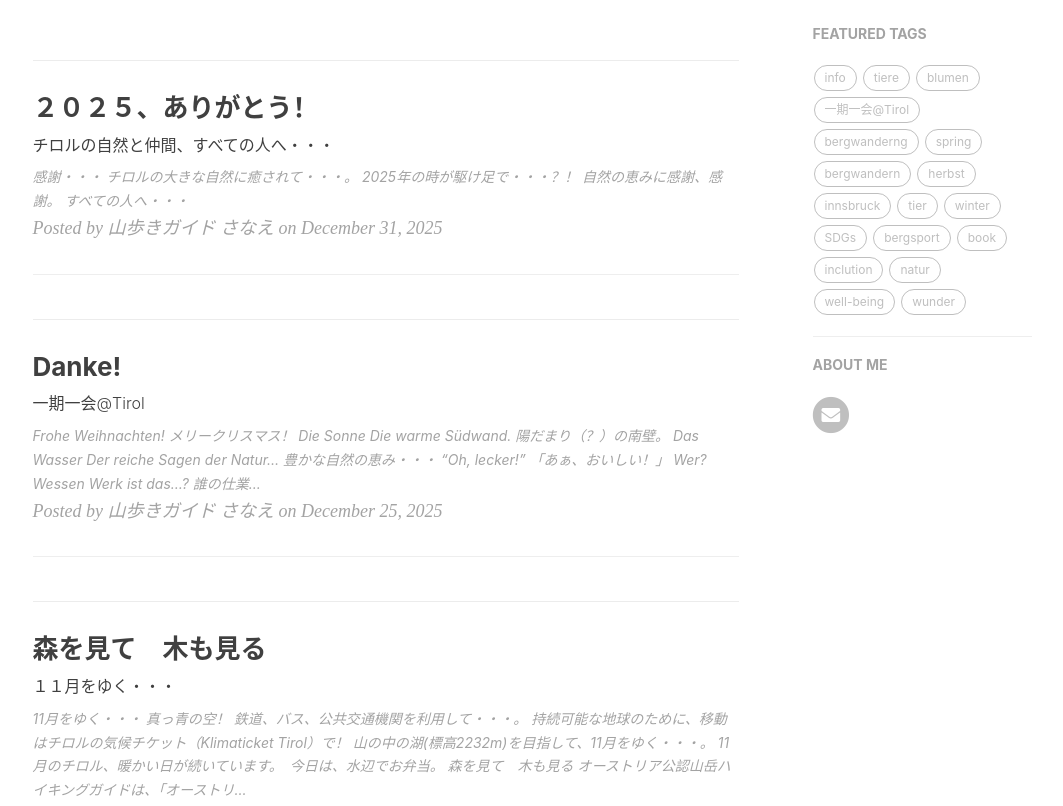
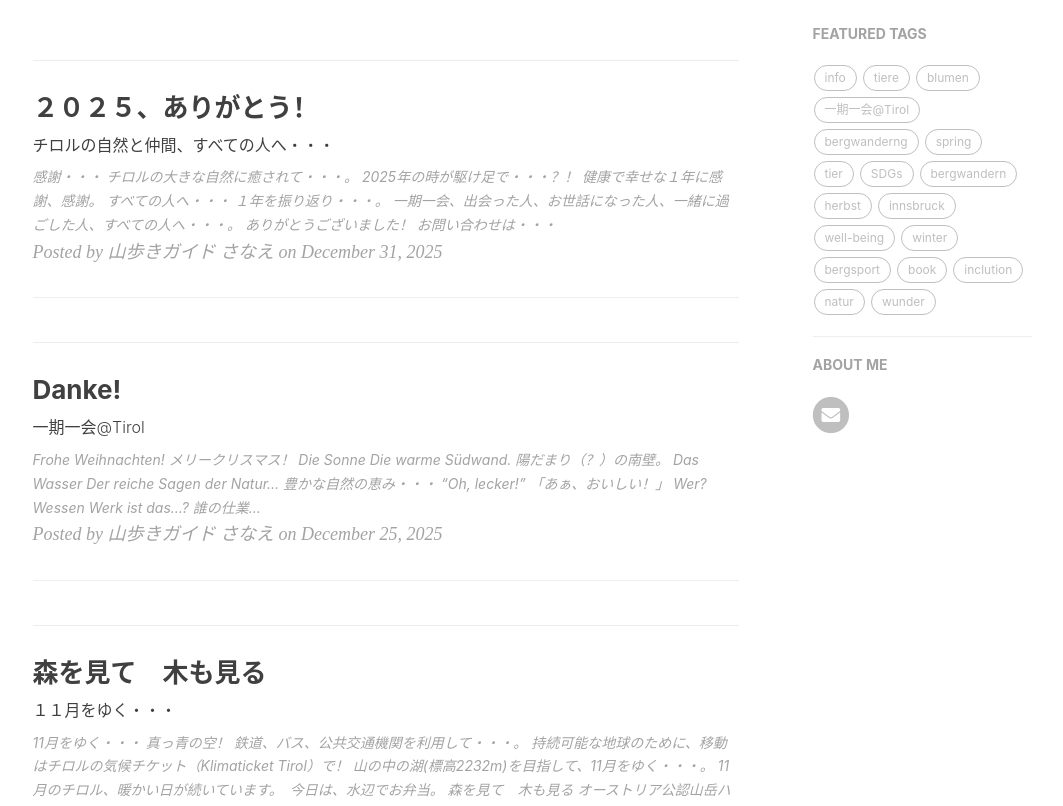
Before and after one commit to yamayagi/yamayagi.github.io, a Jekyll site: the page built from index.html, in a window 1280 px wide and 900 px high, scrolled down 328 px, cut to the strip 94-900 px from the top of the window. Shown: the whole strip, without its empty margins (135-1198 px from the left). Built offline with Jekyll 4.4.1, drawn with Linux system fonts in a browser that asks for light colours; nearby versions of some CDN libraries; the list of posts is cut into pages by our own code; comment, search, counter and statistics services are not loaded.

Commit message:
Update 2025-12-31-tirol.md

```diff
--- a/_posts/2025-12-31-tirol.md
+++ b/_posts/2025-12-31-tirol.md
@@ -12,7 +12,22 @@
 
 2025年の時が駆け足で・・・？！
 
-自然の恵みに感謝、感謝。
+健康で幸せな１年に感謝、感謝。
+
 
 
 # すべての人へ・・・
+
+![20251013hafelekarspitze](https://piwigo.schickl.de/i.php?/upload/2025/12/31/20251231183734-3831c804-me.jpg)
+
+１年を振り返り・・・。
+
+一期一会、出会った人、お世話になった人、一緒に過ごした人、すべての人へ・・・。
+
+![20251002seefelderspitze](https://piwigo.schickl.de/i.php?/upload/2025/12/31/20251231183824-a7e59d98-me.jpg)
+
+ありがとうございました！
+
+
+
+# お問い合わせは・・・
```
Also changed, not shown: other parts of _posts/2025-12-31-tirol.md (+1 -1 lines).
